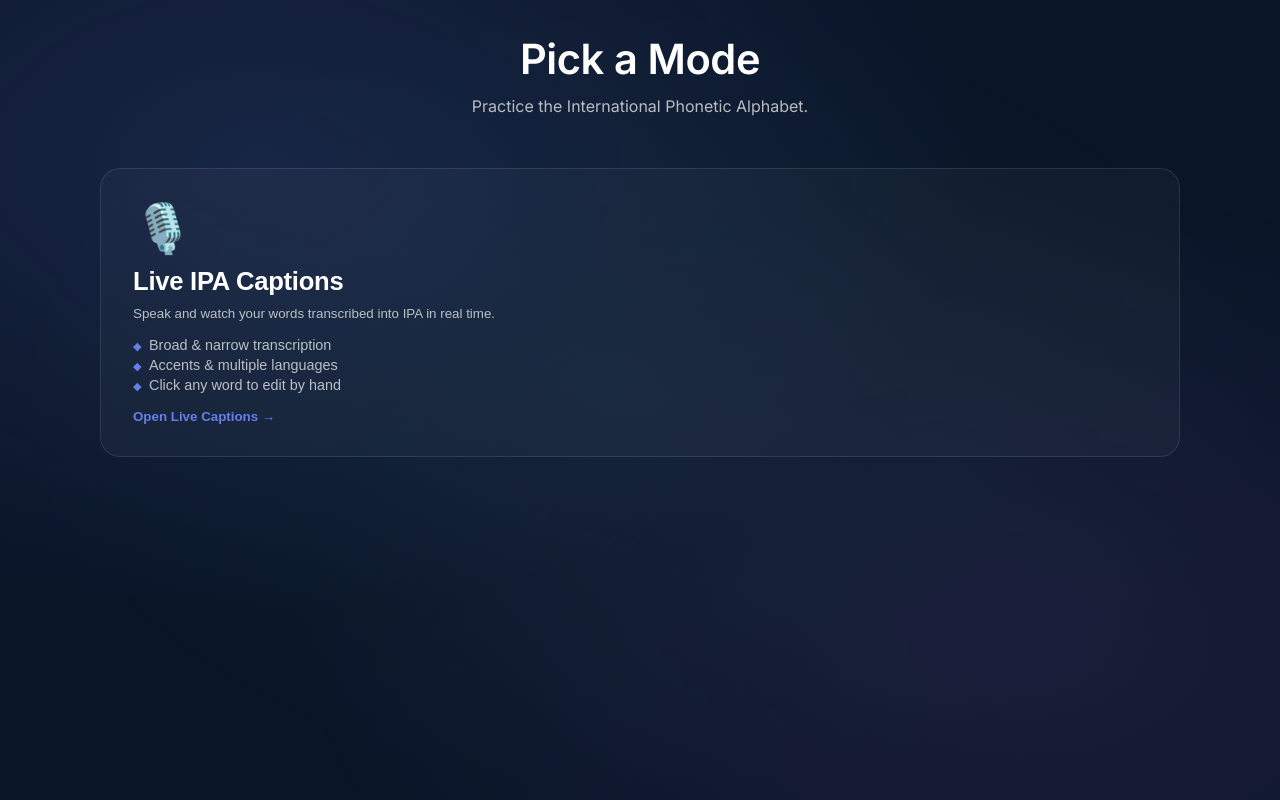
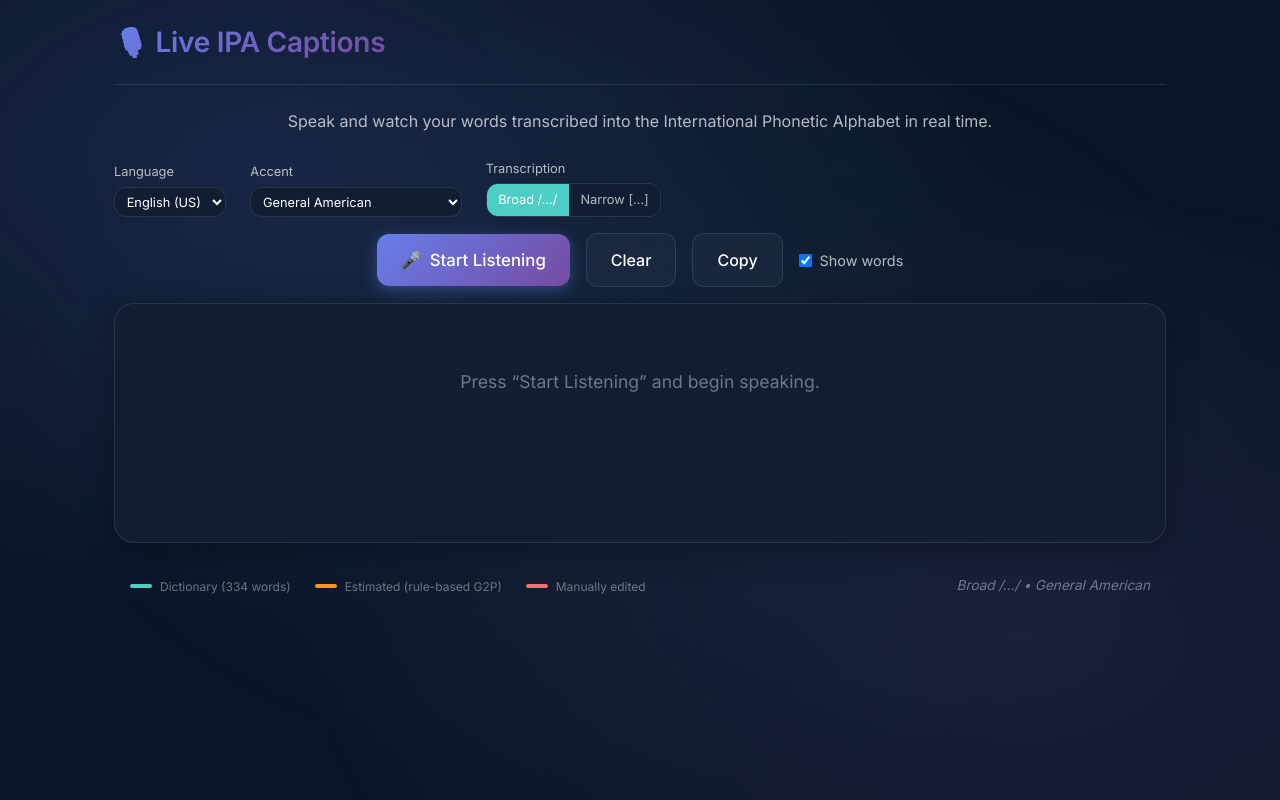
Before and after one commit to RileyTheRiler/ipa-practice-game, a React (Vite) app: page / in a window 1280 px wide. Built offline with nearby package versions, Linux system fonts and the light colour scheme.

Commit message:
Skip the menu entirely, land directly on Live Captions
App now renders LiveCaptionMode as the sole screen. The menu and
other game screens remain in their components for later restore;
only App.jsx's wiring to them was removed.

```diff
--- a/src/App.jsx
+++ b/src/App.jsx
@@ -1,108 +1,12 @@
-import { useState } from 'react';
-import GamePicker from './components/GamePicker';
-import QuizMenu from './components/QuizMenu';
-import MultipleChoiceGame from './components/MultipleChoiceGame';
-import HangmanGame from './components/HangmanGame';
-import ResultsScreen from './components/ResultsScreen';
-import TimedMode from './components/TimedMode';
-import LearnMode from './components/LearnMode';
 import LiveCaptionMode from './components/LiveCaptionMode';
 import './index.css';
 
 function App() {
-    const [screen, setScreen] = useState('home');
-    const [gameMode, setGameMode] = useState('wordToIpa');
-    const [currentLevel, setCurrentLevel] = useState('level1');
-    const [results, setResults] = useState(null);
-    // Remember where Live Captions was opened from, so "Back" returns there.
-    const [liveCaptionFrom, setLiveCaptionFrom] = useState('home');
-
-    /** Open the live-caption screen, remembering the originating screen. */
-    const openLiveCaption = (from) => {
-        setLiveCaptionFrom(from);
-        setScreen('liveCaption');
-    };
-
-    /** Configure and launch a quiz session. */
-    const startQuiz = (mode, level) => {
-        setGameMode(mode);
-        setCurrentLevel(level);
-        setScreen('quizGame');
-    };
-
-    /** Pick the component for the active screen. */
-    const renderScreen = () => {
-        switch (screen) {
-            case 'home':
-                return (
-                    <GamePicker
-                        onPickLiveCaption={() => openLiveCaption('home')}
-                    />
-                );
-
-            case 'hangman':
-                return <HangmanGame onBack={() => setScreen('home')} />;
-
-            case 'quizMenu':
-                return (
-                    <QuizMenu
-                        onStartGame={startQuiz}
-                        onStartTimedMode={() => setScreen('timed')}
-                        onOpenLearnMode={() => setScreen('learn')}
-                        onOpenLiveCaption={() => openLiveCaption('quizMenu')}
-                        onBack={() => setScreen('home')}
-                    />
-                );
-
-            case 'quizGame':
-                return (
-                    <MultipleChoiceGame
-                        gameMode={gameMode}
-                        currentLevel={currentLevel}
-                        onEndGame={(stats) => {
-                            setResults(stats);
-                            setScreen('results');
-                        }}
-                        onBack={() => setScreen('quizMenu')}
-                    />
-                );
-
-            case 'timed':
-                return (
-                    <TimedMode
-                        onEnd={() => setScreen('quizMenu')}
-                        onBack={() => setScreen('quizMenu')}
-                    />
-                );
-
-            case 'learn':
-                return <LearnMode onBack={() => setScreen('quizMenu')} />;
-
-            case 'liveCaption':
-                return <LiveCaptionMode onBack={() => setScreen(liveCaptionFrom)} />;
-
-            case 'results':
-                return (
-                    <ResultsScreen
-                        score={results?.score ?? 0}
-                        correctAnswers={results?.correctCount ?? 0}
-                        wrongAnswers={results?.wrongCount ?? 0}
-                        bestStreak={results?.bestStreak ?? 0}
-                        onPlayAgain={() => startQuiz(gameMode, currentLevel)}
-                        onBackToMenu={() => setScreen('quizMenu')}
-                    />
-                );
-
-            default:
-                return (
-                    <GamePicker
-                        onPickLiveCaption={() => openLiveCaption('home')}
-                    />
-                );
-        }
-    };
-
-    return <div className="app">{renderScreen()}</div>;
+    return (
+        <div className="app">
+            <LiveCaptionMode />
+        </div>
+    );
 }
 
 export default App;
--- a/src/components/LiveCaptionMode.jsx
+++ b/src/components/LiveCaptionMode.jsx
@@ -154,9 +154,11 @@ export function LiveCaptionMode({ onBack }) {
     return (
         <div className="live-caption-container">
             <header className="live-caption-header">
-                <button className="back-button" onClick={onBack}>
-                    ← Back to Menu
-                </button>
+                {onBack && (
+                    <button className="back-button" onClick={onBack}>
+                        ← Back to Menu
+                    </button>
+                )}
                 <h1 className="live-caption-title">🎙️ Live IPA Captions</h1>
             </header>
 
```
